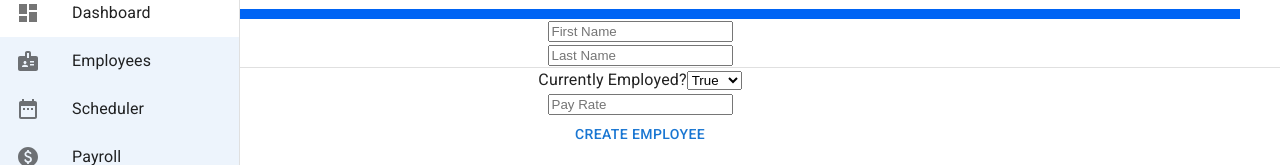
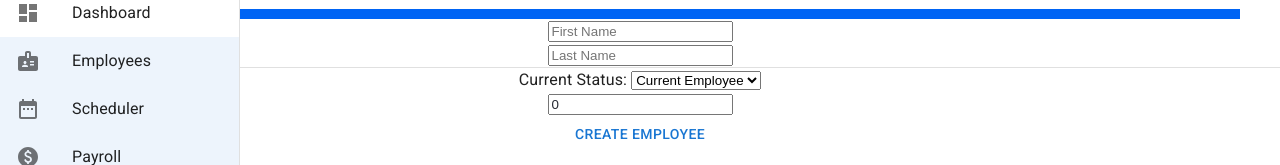
Before and after one commit to cchinw/Veronica_Payroll_Dashboard, a React (Create React App) app in the folder Client/: page /employee in a window 1280 px wide. Shown: the part 140-305 px from the top of the page. Built offline with nearby package versions, Linux system fonts and the light colour scheme; no server answers.

Commit message:
restructured employee model

```diff
--- a/Client/src/components/EmployeeProfile.jsx
+++ b/Client/src/components/EmployeeProfile.jsx
@@ -12,7 +12,7 @@ const EmployeeProfile = (props) => {
   const [employeeFormValues, setEmployeeFormValues] = useState({
     firstName: '',
     lastName: '',
-    isCurrent: true
+    currentStatus: ''
   })
 
   const getEmployee = async () => {
@@ -29,7 +29,7 @@ const EmployeeProfile = (props) => {
     const data = {
       firstName: employeeFormValues.firstName,
       lastName: employeeFormValues.lastName,
-      isCurrent: employeeFormValues.isCurrent
+      currentStatus: employeeFormValues.currentStatus
     }
     console.log(id, 'EMPLOYEE ID')
     console.log(data, 'Employee DATAAAA')
@@ -39,7 +39,7 @@ const EmployeeProfile = (props) => {
       ...employee,
       firstName: employeeFormValues.firstName,
       lastName: employeeFormValues.lastName,
-      isCurrent: employeeFormValues.isCurrent
+      currentStatus: employeeFormValues.currentStatus
     })
     props.setEmployeeUpdate(true)
     navigate('/employees')
@@ -76,10 +76,10 @@ const EmployeeProfile = (props) => {
             />
             <TextField
               required
-              name="isCurrent"
+              name="currentStatus"
               id="outlined-required"
               label="Current Employee?"
-              defaultValue={true}
+              defaultValue={employee.currentStatus}
               onChange={handleEmployeeChange}
             />
             <div>
--- a/Client/src/pages/AddEmployee.js
+++ b/Client/src/pages/AddEmployee.js
@@ -14,7 +14,7 @@ const AddEmployee = (props) => {
   const [employeeFormValues, setEmployeeFormValues] = useState({
     firstName: '',
     lastName: '',
-    isCurrent: false
+    currentStatus: ''
   })
   const [rate, setRate] = useState({
     employeeId: '',
@@ -41,7 +41,7 @@ const AddEmployee = (props) => {
       const employeeData = {
         firstName: employeeFormValues.firstName,
         lastName: employeeFormValues.lastName,
-        isCurrent: employeeFormValues.isCurrent
+        currentStatus: employeeFormValues.currentStatus
       }
 
       const employeeRes = await axios.post(
@@ -63,7 +63,7 @@ const AddEmployee = (props) => {
     setEmployeeFormValues({
       firstName: '',
       lastName: '',
-      isCurrent: false
+      currentStatus: ''
     })
     setRate({
       employeeId: '',
@@ -111,15 +111,15 @@ const AddEmployee = (props) => {
             </div>
             <Divider />
             <div className="input-wrapper">
-              <label for="status">Currently Employed?</label>
+              <label for="status">Current Status: </label>
               <select
                 onChange={handleEmployeeChange}
-                name="isCurrent"
-                value={employeeFormValues.isCurrent}
+                name="currentStatus"
+                value={employeeFormValues.currentStatus}
                 required
               >
-                <option>True</option>
-                <option>False</option>
+                <option>Current Employee</option>
+                <option>Past Employee</option>
               </select>
             </div>
             <div className="input-wrapper">
@@ -128,7 +128,7 @@ const AddEmployee = (props) => {
                 type="number"
                 name="payrate"
                 placeholder="Pay Rate"
-                // value={rate.hourlyRate}
+                value={rate.hourlyRate}
                 required
               />
             </div>
--- a/Client/src/pages/Dashboard.js
+++ b/Client/src/pages/Dashboard.js
@@ -3,13 +3,19 @@ import Employees from './Employees'
 import Payroll from './Payroll'
 import CreateSchedule from './CreateSchedule'
 import { Box, Card, Paper, Typography } from '@mui/material'
+import { useNavigate } from 'react-router'
 
 const Dashboard = (props) => {
+  let navigate = useNavigate()
   return (
     <Container>
       <Box sx={{ minWidth: 275 }}>
         <h1>Dashboard</h1>
-        <Card variant="outlined" sx={{ maxWidth: 345 }}>
+        <Card
+          onClick={() => navigate('/employees')}
+          variant="outlined"
+          sx={{ maxWidth: 345 }}
+        >
           <Typography variant="body2" color="text.secondary">
             <Employees
               BASE_URL={props.BASE_URL}
@@ -24,7 +30,7 @@ const Dashboard = (props) => {
             />
           </Typography>
         </Card>
-        <Paper>
+        <Paper onClick={() => navigate('/payroll')}>
           <Payroll
             payroll={props.payroll}
             setPayroll={props.setPayroll}
@@ -34,7 +40,7 @@ const Dashboard = (props) => {
             setSpecificPayroll={props.setSpecificPayroll}
           />
         </Paper>
-        <Paper>
+        <Paper onClick={() => navigate('/schedule')}>
           <CreateSchedule
             BASE_URL={props.BASE_URL}
             allEmployees={props.allEmployees}
--- a/Client/src/pages/Employees.js
+++ b/Client/src/pages/Employees.js
@@ -52,7 +52,7 @@ export default function Employees(props) {
                     <h3>
                       Full name: {employee.firstName} {employee.lastName}
                     </h3>
-                    <h4>Current Employee: {employee.isCurrent}</h4>
+                    <h4>Current Employee: {employee.currentStatus}</h4>
                   </div>
                   <ButtonGroup>
                     <Button onClick={() => deleteEmployee(employee._id)}>
--- a/Client/src/pages/Payroll.js
+++ b/Client/src/pages/Payroll.js
@@ -102,7 +102,7 @@ const Payroll = (props) => {
                           {payroll.employee.lastName}
                         </th>
 
-                        <th>{payroll.employee.isCurrent.toString()}</th>
+                        <th>{payroll.employee.currentStatus}</th>
                         <th>{payroll.weeklySchedule.totalHours}</th>
                         <th>{payroll.payroll.grossAmount}</th>
                         <th>{payroll.tax.taxPercentage}%</th>
```
Also changed, not shown: Client/src/App.js (+0 -10 lines), 2 other files (tests, documents, lock files or other folders).
